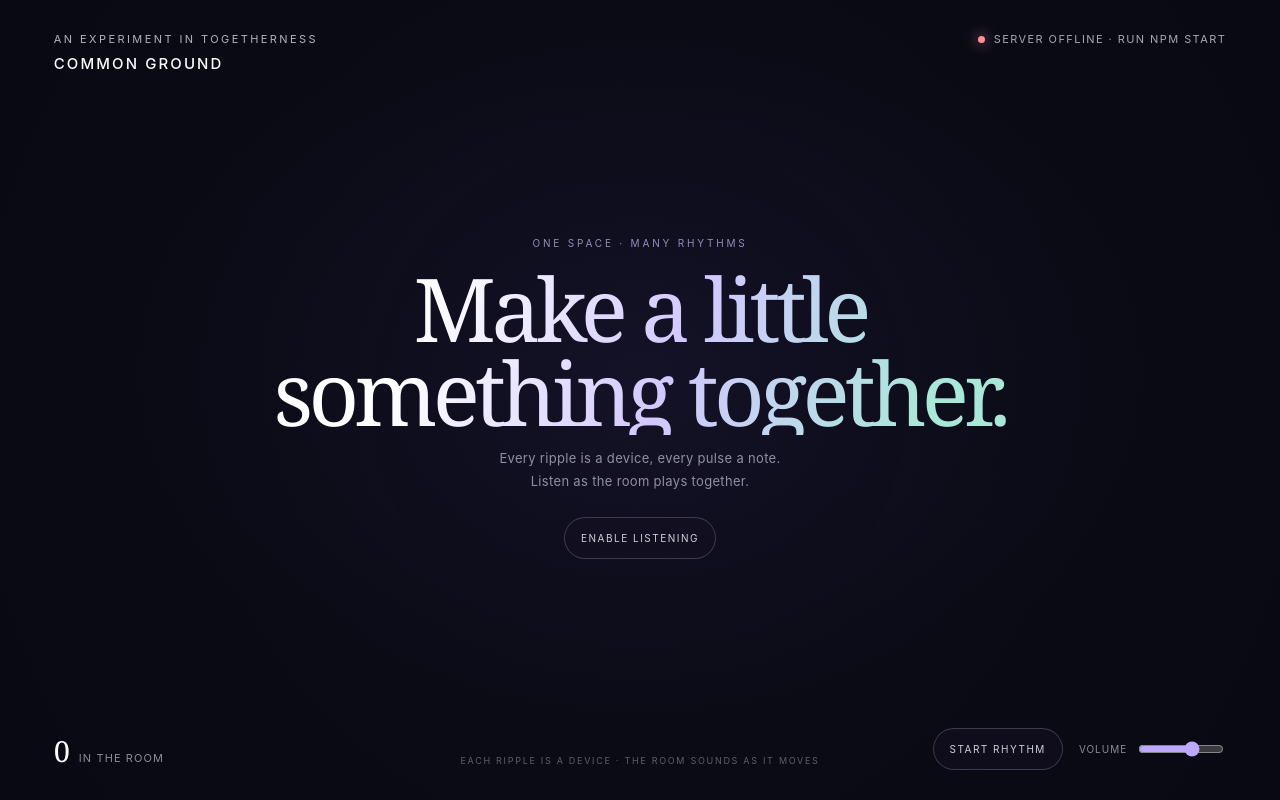
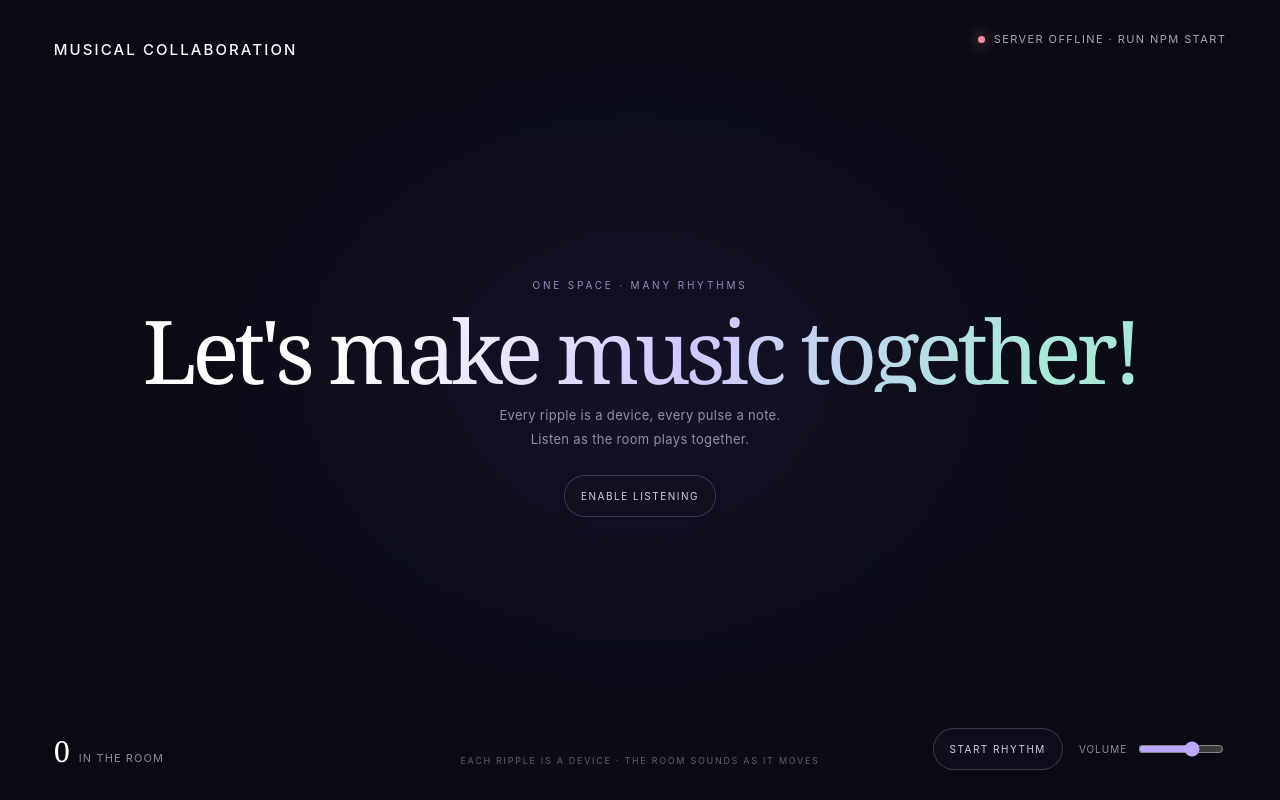
Before and after one commit to Miuna24/Miuna24, a website: page audience/index.html in a window 1280 px wide. Drawn offline with Linux system fonts and the light colour scheme.

Commit message:
Update collaboration branding
Co-authored-by: Copilot <223556219+Copilot@users.noreply.github.com>

```diff
--- a/audience/index.html
+++ b/audience/index.html
@@ -4,7 +4,7 @@
   <meta charset="utf-8">
   <meta name="viewport" content="width=device-width, initial-scale=1">
   <meta name="theme-color" content="#090a13">
-  <title>Ensemble — Common Ground</title>
+  <title>Ensemble — Musical Collaboration</title>
   <style>
     :root {
       color-scheme: dark;
@@ -257,13 +257,13 @@
   <canvas id="ensemble" aria-label="Ripples showing each connected music device"></canvas>
   <div class="grain" aria-hidden="true"></div>
   <header>
-    <div class="brand">An experiment in togetherness<strong>COMMON GROUND</strong></div>
+    <div class="brand"><strong>MUSICAL COLLABORATION</strong></div>
     <div class="live" id="connection"><span class="live-dot"></span><span id="connection-label">connecting</span></div>
   </header>
   <main>
     <section class="invitation" id="invitation">
       <div class="eyebrow">One space · many rhythms</div>
-      <h1>Make a little<br>something together.</h1>
+      <h1>Let's make music together!</h1>
       <p>Every ripple is a device, every pulse a note.<br>Listen as the room plays together.</p>
       <button class="listen-button" id="listen-button" type="button">Enable listening</button>
     </section>
```
Also changed, not shown: index.html (+3 -3 lines).
